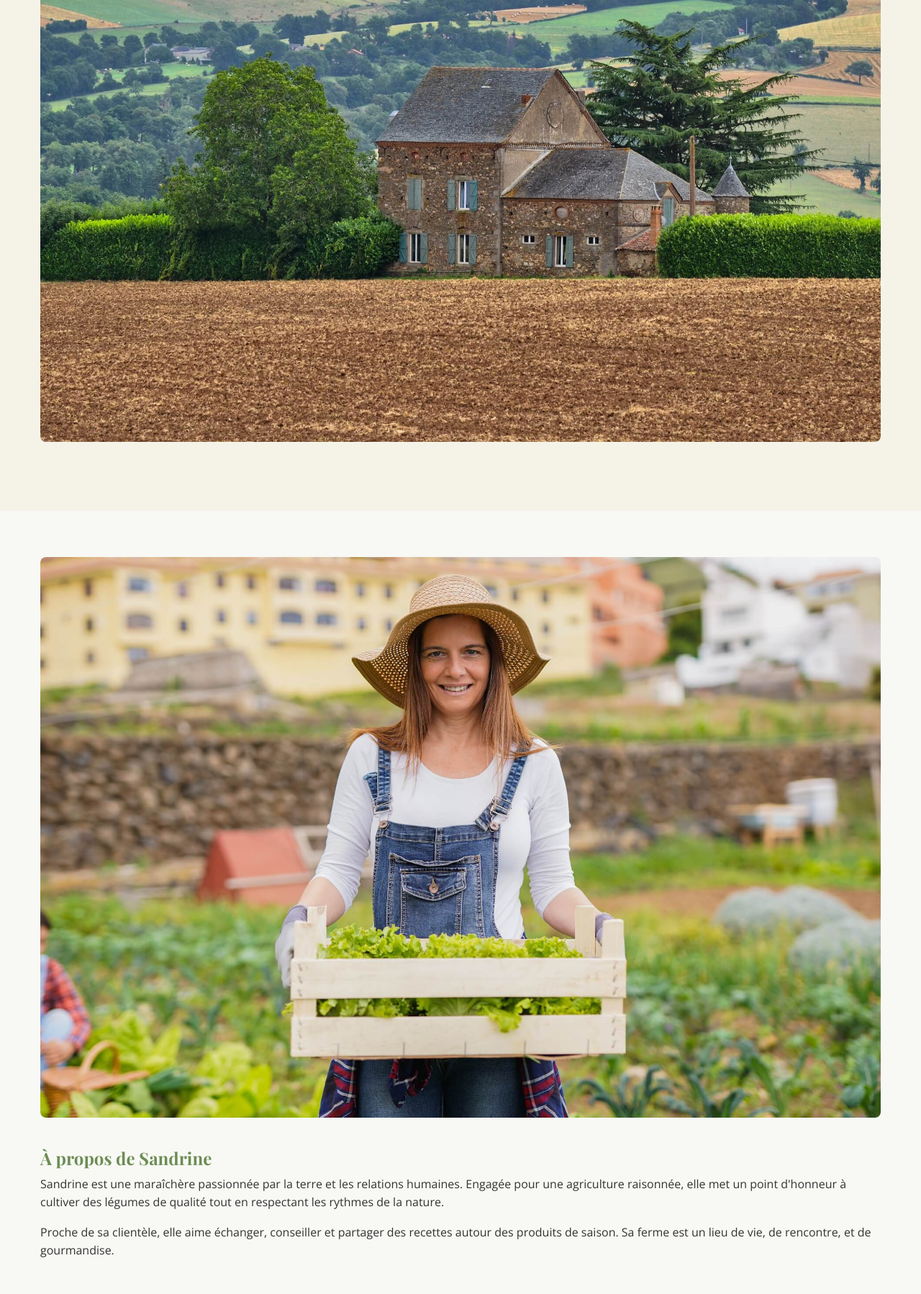
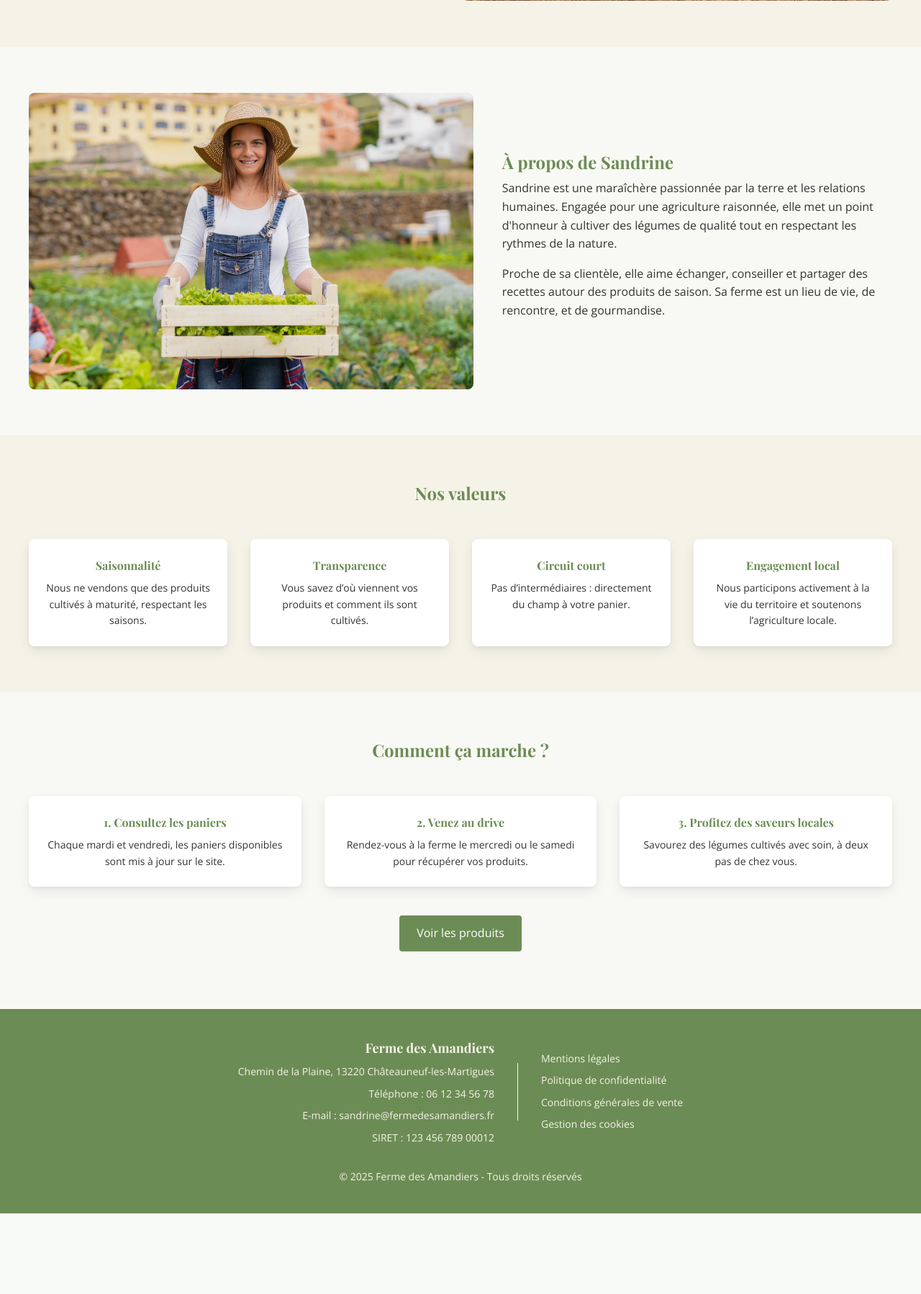
Before and after one commit to mikepixeldev/OCR-CdPD-Projet9-Creation_Site_FermeDesAmandiers, a PHP site: page / in a window 1280 px wide. Shown: the part 747-2545 px from the top of the page at 72% size. After the commit the page ends 2433 px from the top, so only its background shows below. Run offline with PHP 8.4, Linux system fonts and the light colour scheme.

Commit message:
Improve footer layout and responsive styles
Enhanced the footer structure by adding a vertical separator and updating class names for better semantic clarity. Refactored CSS for improved responsive behavior across sections, including presentation, about, values, and process grids. Adjusted flex and grid layouts for better alignment and spacing on larger screens.

```diff
--- a/assets/css/style.css
+++ b/assets/css/style.css
@@ -277,7 +277,6 @@ header .site-title h1 {
 .presentation-text {
     display: flex;
     flex-direction: column;
-    align-items: center;
     gap: 1.6rem;
 }
 
@@ -359,6 +358,7 @@ header .site-title h1 {
     flex-direction: column;
     align-items: center;
     gap: 4rem;
+    padding: 0;
 }
 
 .process-grid {
@@ -388,6 +388,11 @@ header .site-title h1 {
 /* FOOTER             */
 /* ------------------ */
 footer {
+    display: flex;
+    justify-content: center;
+    align-items: center;
+    flex-direction: column;
+    gap: 1.6rem;
     padding-top: 4rem;
     padding-bottom: 4rem;
     background-color: #6C8C55;
@@ -419,6 +424,9 @@ footer a {
     margin-top: 0.8rem;
 }
 
+.barre-footer {
+    display: none;
+}
 
 /* ------------------------------------------------------ */
 /* RESPONSIVE                                             */
@@ -433,6 +441,13 @@ footer a {
 /* LAYOUT SECTIONS    */
 /* ------------------ */
 
+@media (min-width: 1200px) {
+
+    .container {
+        padding-left: 0;
+        padding-right: 0;
+    }
+}
 
 /* ------------------ */
 /* UTILITY CLASSES    */
@@ -460,6 +475,7 @@ footer a {
 @media (min-width: 768px) {
     #hero {
         padding: 6.4rem 0;
+        min-height: 22rem;
     }
 
     #hero h1 {
@@ -476,25 +492,93 @@ footer a {
 /* PRESENTATION       */
 /* ------------------ */
 
+@media (min-width: 768px) {
+
+    #presentation {
+        padding: 0;
+    }
+
+
+    .presentation-content {
+        flex-direction: row;
+    }
+}
 
 /* ------------------ */
 /* À PROPOS           */
 /* ------------------ */
 
+@media (min-width: 768px) {
+    #a-propos {
+        padding-bottom: 6.4rem;
+    }
 
+    .a-propos-content {
+        flex-direction: row;
+    }
+}
 
 /* ------------------ */
 /* VALEURS            */
 /* ------------------ */
 
+@media (min-width: 768px) {
 
+    #valeurs {
+        padding: 0;
+    }
+
+    .values-grid {
+        grid-template-columns: repeat(2, 1fr);
+    }
+}
+
+@media (min-width: 1024px) {
+
+    .values-grid {
+        grid-template-columns: repeat(4, 1fr);
+    }
+}
 
 /* ------------------ */
 /* FONCTIONNEMENT     */
 /* ------------------ */
 
+@media (min-width: 768px) {
 
+    .process-grid {
+        grid-template-columns: repeat(3, 1fr);
+    }
+}
 
 /* ------------------ */
 /* FOOTER             */
 /* ------------------ */
+
+@media (min-width: 768px) {
+
+    footer {
+        gap: 3.2rem;
+    }
+
+    .footer-container {
+        flex-direction: row;
+        justify-content: center;
+        gap: 3.2rem;
+    }
+
+    .footer-contact {
+        text-align: end;
+    }
+
+    .infos-legal {
+        text-align: start;
+    }
+
+    .barre-footer {
+        display: block;
+        width: 1px;
+        height: 8rem;
+        background-color: #F5F3E7;
+    }
+}
--- a/partials/footer.php
+++ b/partials/footer.php
@@ -13,19 +13,21 @@
               </div>
           </div>
 
+          <div class="barre-footer"></div>
+
           <!-- Liens légaux -->
-          <nav class="infos-footer">
+          <nav class="infos-footer infos-legal">
               <a href="#mentions-legales">Mentions légales</a>
               <a href="#politique-confidentialite">Politique de confidentialité</a>
               <a href="#cgv">Conditions générales de vente</a>
               <a href="#cookies">Gestion des cookies</a>
           </nav>
 
-          <!-- Copyright -->
-          <div class="footer-legal">
-              <p>&copy; <?= date('Y') ?> Ferme des Amandiers - Tous droits réservés</p>
-          </div>
+      </div>
 
+      <!-- Copyright -->
+      <div class="footer-legal">
+          <p>&copy; <?= date('Y') ?> Ferme des Amandiers - Tous droits réservés</p>
       </div>
   </footer>
   </body>
```
